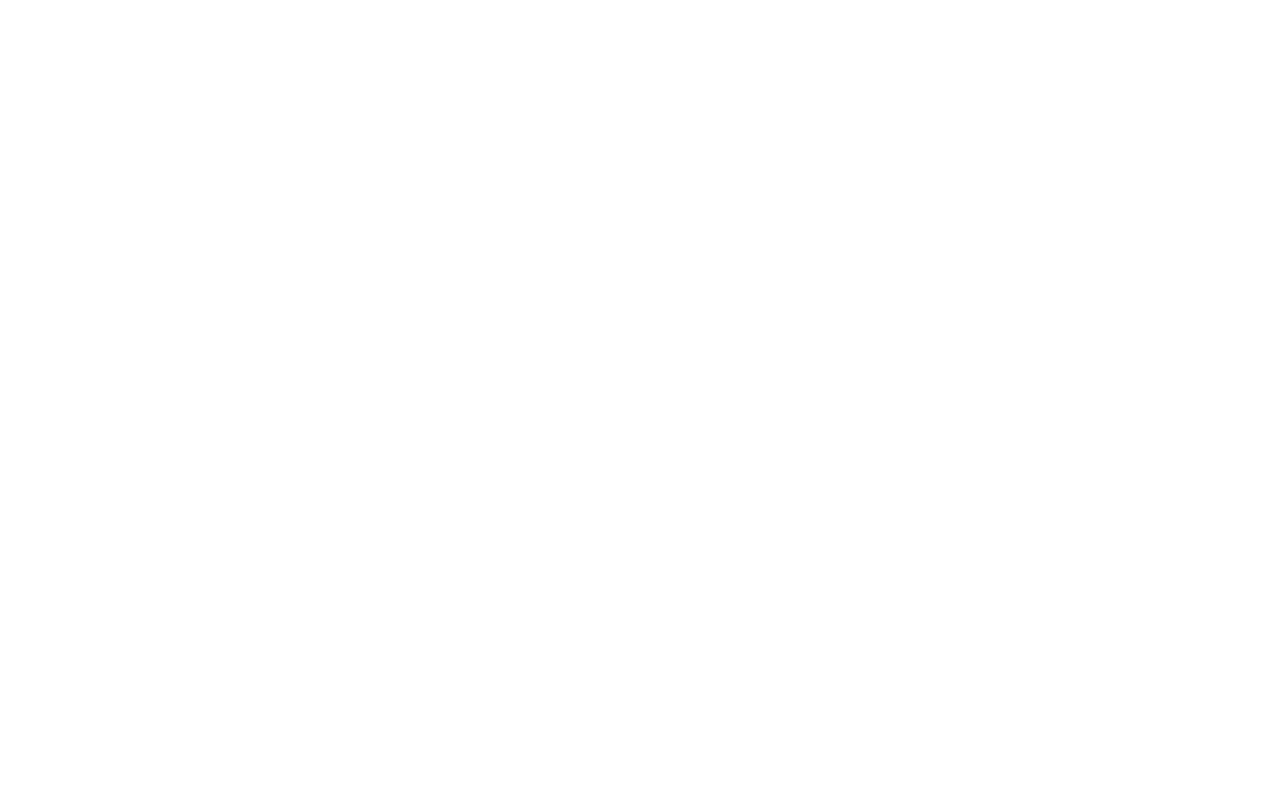
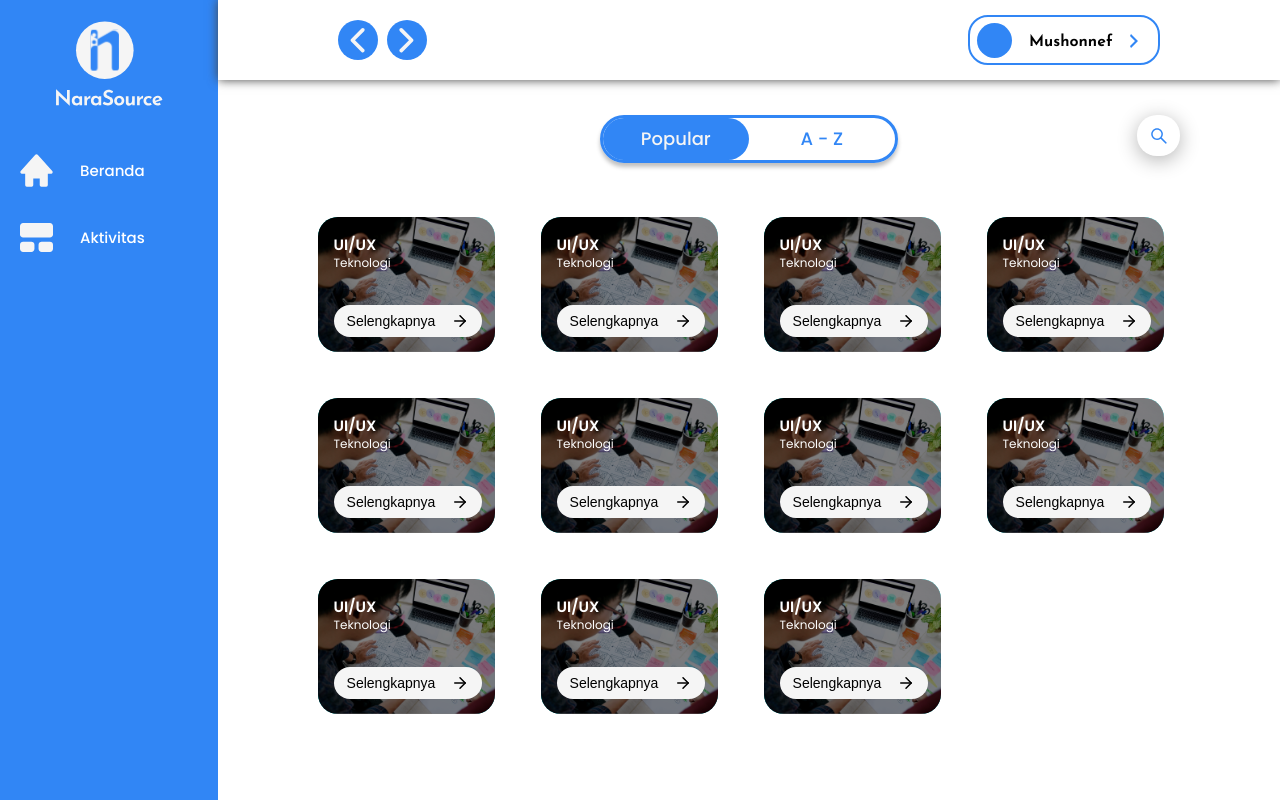
Before and after one commit to gabriellwrnc/Narasource-React-Typescript-Project, a React (Create React App) app: page /dashboard-user/home-page/result-page in a window 1280 px wide. Before the commit this address had no page. Built offline with nearby package versions, Linux system fonts and the light colour scheme.

Commit message:
result page

```diff
--- a/src/Router.tsx
+++ b/src/Router.tsx
@@ -1,7 +1,7 @@
 import { useState } from "react";
 import { BrowserRouter, Routes, Route } from "react-router-dom";
 import { Auth, DashboardUser } from "./layouts";
-import { ActivityPage, HomePage, Login, Register } from "./screens";
+import { ActivityPage, HomePage, Login, Register, ResultPage } from "./screens";
 
 const Router: React.FC = () => {
   const [loading, setLoading] = useState<boolean>(true);
@@ -28,6 +28,10 @@
             element={<HomePage />}
           ></Route>
           <Route
+            path="/dashboard-user/home-page/result-page"
+            element={<ResultPage />}
+          ></Route>
+          <Route
             path="/dashboard-user/activity-page"
             element={<ActivityPage />}
           ></Route>
--- a/src/layouts/Dashboard-user/Dashboard-user.css
+++ b/src/layouts/Dashboard-user/Dashboard-user.css
@@ -21,7 +21,7 @@
   grid-area: header;
 }
 .dashboard-outlet {
-  margin-top: 35px;
+  padding: 35px 100px;
   grid-area: content;
 }
 
@@ -130,7 +130,3 @@
   align-items: center;
   gap: 7px;
 }
-
-.dashboard-outlet {
-  margin: 35px 100px;
-}
--- a/src/screens/Dashboard-User/Home-Page/Home-Page/Home-Page.css
+++ b/src/screens/Dashboard-User/Home-Page/Home-Page/Home-Page.css
@@ -64,6 +64,7 @@
 }
 
 .action-search-btn {
+  cursor: pointer;
   position: absolute;
   top: 0;
   right: 0;
--- a/src/screens/Dashboard-User/Home-Page/Home-Page/Home-Page.tsx
+++ b/src/screens/Dashboard-User/Home-Page/Home-Page/Home-Page.tsx
@@ -47,7 +47,14 @@
           <i className="fa-solid fa-arrow-right arrow-next"></i>
         </div>
       </div>
-      {showModal ? <ModalSearch onClose={() => toggleModal()} /> : <></>}
+      {showModal ? (
+        <ModalSearch
+          link="/dashboard-user/home-page/result-page"
+          onClose={() => toggleModal()}
+        />
+      ) : (
+        <></>
+      )}
     </div>
   );
 };
--- a/src/screens/Dashboard-User/Home-Page/Home-Page/ModalSearch/ModalSearch.css
+++ b/src/screens/Dashboard-User/Home-Page/Home-Page/ModalSearch/ModalSearch.css
@@ -22,6 +22,10 @@
   color: #ffff;
 }
 
+.modal-search-field:focus {
+  outline: none;
+}
+
 .modal-search-icon {
   font-size: 24px;
 }
--- a/src/screens/Dashboard-User/Home-Page/Home-Page/ModalSearch/ModalSearch.tsx
+++ b/src/screens/Dashboard-User/Home-Page/Home-Page/ModalSearch/ModalSearch.tsx
@@ -1,10 +1,12 @@
 import React from "react";
 import { AiOutlineSearch } from "react-icons/ai";
+import { Link } from "react-router-dom";
 import { AuthButton, Modal } from "../../../../../components";
 import "./ModalSearch.css";
 
 interface SearchModalProps {
-  onClose: () => void;
+  onClose?: () => void;
+  link: string;
 }
 
 const ModalSearch: React.FC<SearchModalProps> = (props) => {
@@ -26,13 +28,11 @@
             ></input>
           </div>
         </div>
-        <AuthButton
-          onClick={() => props.onClose()}
-          color="transparent"
-          size="sm"
-        >
-          Cari
-        </AuthButton>
+        <Link to={props.link}>
+          <AuthButton color="transparent" size="sm">
+            Cari
+          </AuthButton>
+        </Link>
       </div>
     </Modal>
   );
--- /dev/null
+++ b/src/screens/Dashboard-User/Home-Page/Home-Page/Result-Page/Result-Page.css
@@ -0,0 +1,11 @@
+.result-page-action {
+  position: relative;
+}
+
+.result-page-content {
+  display: flex;
+  flex-wrap: wrap;
+  margin-top: 54px;
+  column-gap: 46px;
+  row-gap: 46px;
+}
--- /dev/null
+++ b/src/screens/Dashboard-User/Home-Page/Home-Page/Result-Page/Result-Page.tsx
@@ -0,0 +1,54 @@
+import React, { useState } from "react";
+import { AiOutlineSearch } from "react-icons/ai";
+import { CircledButton, ContentCard } from "../../../../../components";
+import ModalSearch from "../ModalSearch/ModalSearch";
+import "./Result-Page.css";
+
+const ResultPage: React.FC = () => {
+  const [showModal, setShowModal] = useState<boolean>(false);
+  const toggleModal = () => {
+    setShowModal((prevState) => !prevState);
+  };
+  return (
+    <div>
+      <div className="result-page-action">
+        <div className="action-popular-btn">
+          <div className="popular-btn-option">
+            <span className="popular-active">Popular</span>
+          </div>
+          <div className="popular-btn-option">
+            <span className="primary-color">A - Z</span>
+          </div>
+        </div>
+        <div className="action-search-btn" onClick={() => toggleModal()}>
+          <CircledButton>
+            <AiOutlineSearch className="circled-icon" />
+          </CircledButton>
+        </div>
+      </div>
+      {showModal ? (
+        <ModalSearch
+          link="/dashboard-user/home-page/result-page"
+          onClose={() => toggleModal()}
+        />
+      ) : (
+        <></>
+      )}
+      <div className="result-page-content">
+        <ContentCard judul="UI/UX" kategori="Teknologi" gambar="UI/UX" />
+        <ContentCard judul="UI/UX" kategori="Teknologi" gambar="UI/UX" />
+        <ContentCard judul="UI/UX" kategori="Teknologi" gambar="UI/UX" />
+        <ContentCard judul="UI/UX" kategori="Teknologi" gambar="UI/UX" />
+        <ContentCard judul="UI/UX" kategori="Teknologi" gambar="UI/UX" />
+        <ContentCard judul="UI/UX" kategori="Teknologi" gambar="UI/UX" />
+        <ContentCard judul="UI/UX" kategori="Teknologi" gambar="UI/UX" />
+        <ContentCard judul="UI/UX" kategori="Teknologi" gambar="UI/UX" />
+        <ContentCard judul="UI/UX" kategori="Teknologi" gambar="UI/UX" />
+        <ContentCard judul="UI/UX" kategori="Teknologi" gambar="UI/UX" />
+        <ContentCard judul="UI/UX" kategori="Teknologi" gambar="UI/UX" />
+      </div>
+    </div>
+  );
+};
+
+export default ResultPage;
--- a/src/screens/Dashboard-User/index.ts
+++ b/src/screens/Dashboard-User/index.ts
@@ -1,3 +1,4 @@
 export {default as HomePage} from "./Home-Page/Home-Page/Home-Page"
 export {default as ModalSearch} from "./Home-Page/Home-Page/ModalSearch/ModalSearch"
 export {default as ActivityPage} from "./Activity-Page/Activity-Page"
+export {default as ResultPage} from "./Home-Page/Home-Page/Result-Page/Result-Page"
```
Also changed, not shown: 1 other file (tests, documents, lock files or other folders).
